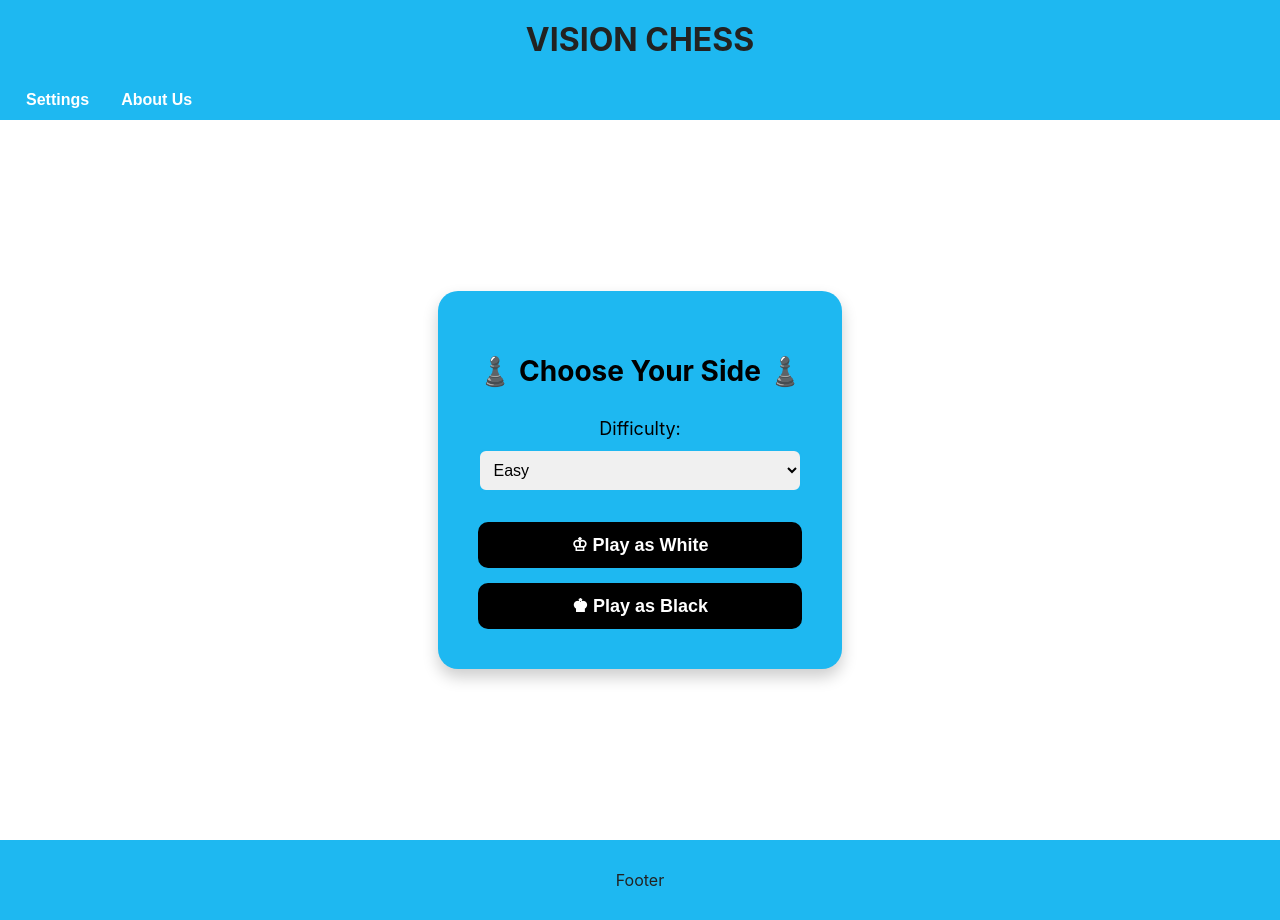
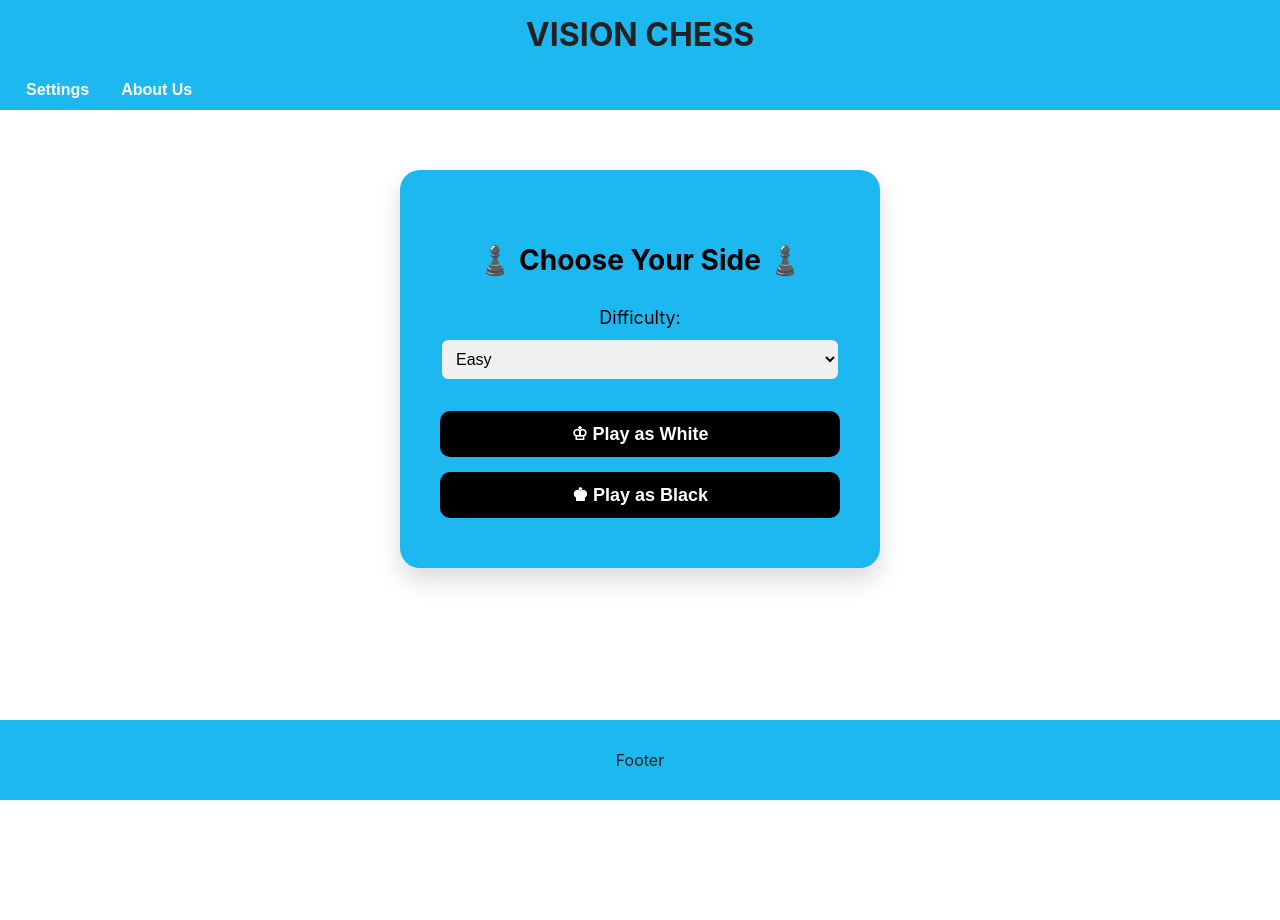
Before and after one commit to bradlyhayes12/Chess-game-impairedvision, a React (Create React App) app: page / in a window 1280 px wide. After the commit the page ends 800 px from the top, so only its background shows below. Built offline with nearby package versions, Linux system fonts and the light colour scheme.

Commit message:
Changed the startup menu

```diff
--- a/src/App.css
+++ b/src/App.css
@@ -35,7 +35,7 @@ App {
   text-align: center;
   font-size: 32px;
   font-weight: bold;
-  padding: 20px;
+  padding: 15px;
 }
 
 .navbar {
@@ -236,26 +236,31 @@ App {
 }
 
 .setup-menu {
+  width: 100vw;
+  height: calc(100vh - headerHeight - navbarHeight - footerHeight);
+  position: relative;
   display: flex;
   justify-content: center;
   align-items: center;
-  min-height: 80vh;
-  padding: 20px;
+  padding: 40px;
+  background-attachment: fixed;
+  overflow: hidden;
 }
 
 .setup-card {
   background-color: #1eb8f1; /* bright blue */
   border-radius: 20px;
-  padding: 40px;
-  box-shadow: 0 8px 16px rgba(0,0,0,0.2);
+  padding: 50px 40px;
+  box-shadow: 0 12px 24px rgba(0, 0, 0, 0.15);
   text-align: center;
   max-width: 400px;
   width: 100%;
-  transition: transform 0.3s ease;
+  transition: transform 0.3s ease, box-shadow 0.3s ease;
 }
 
 .setup-card:hover {
-  transform: scale(1.02);
+  transform: scale(1.03);
+  box-shadow: 0 16px 32px rgba(0, 0, 0, 0.2);
 }
 
 .setup-title {
```
